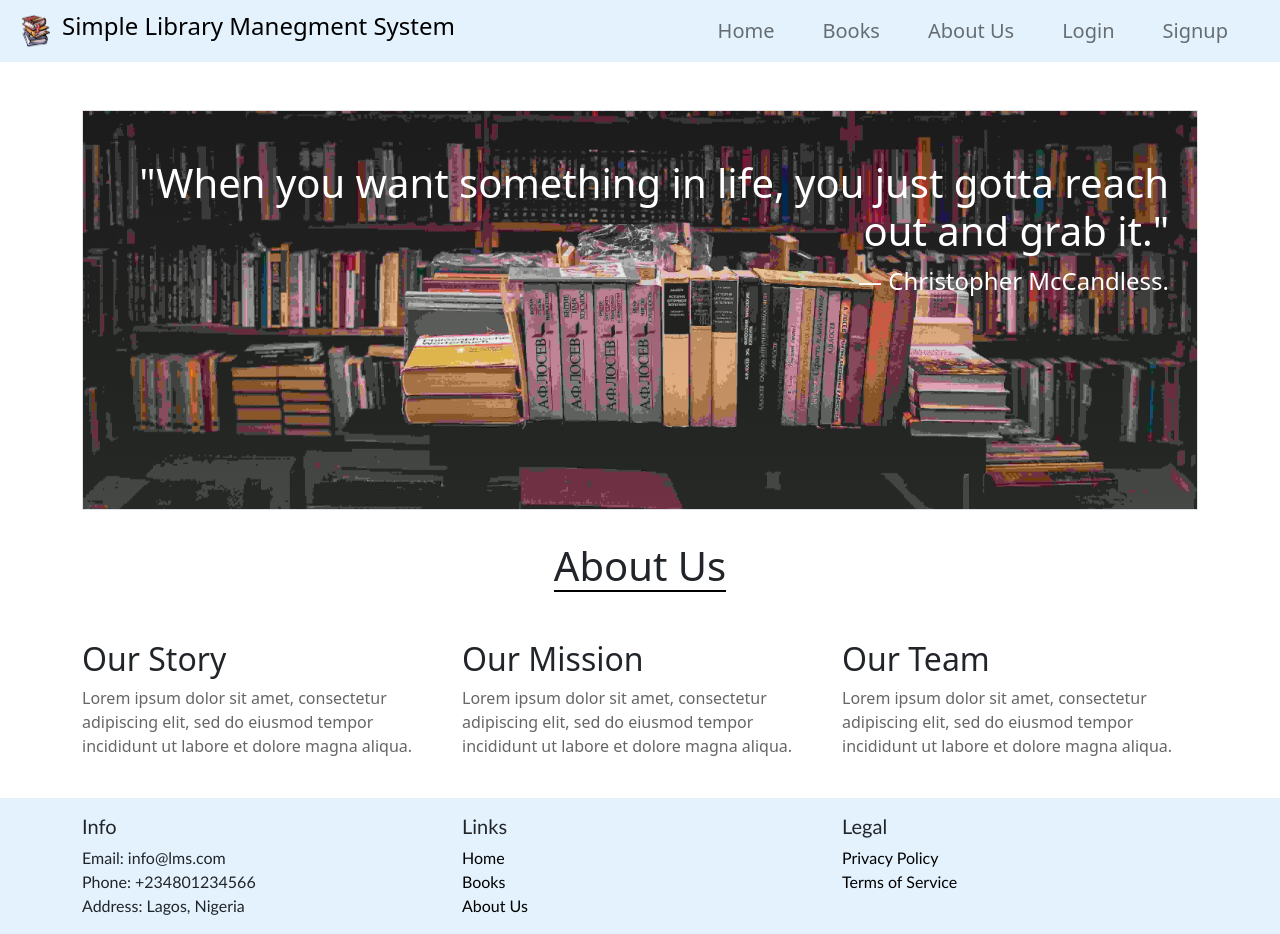
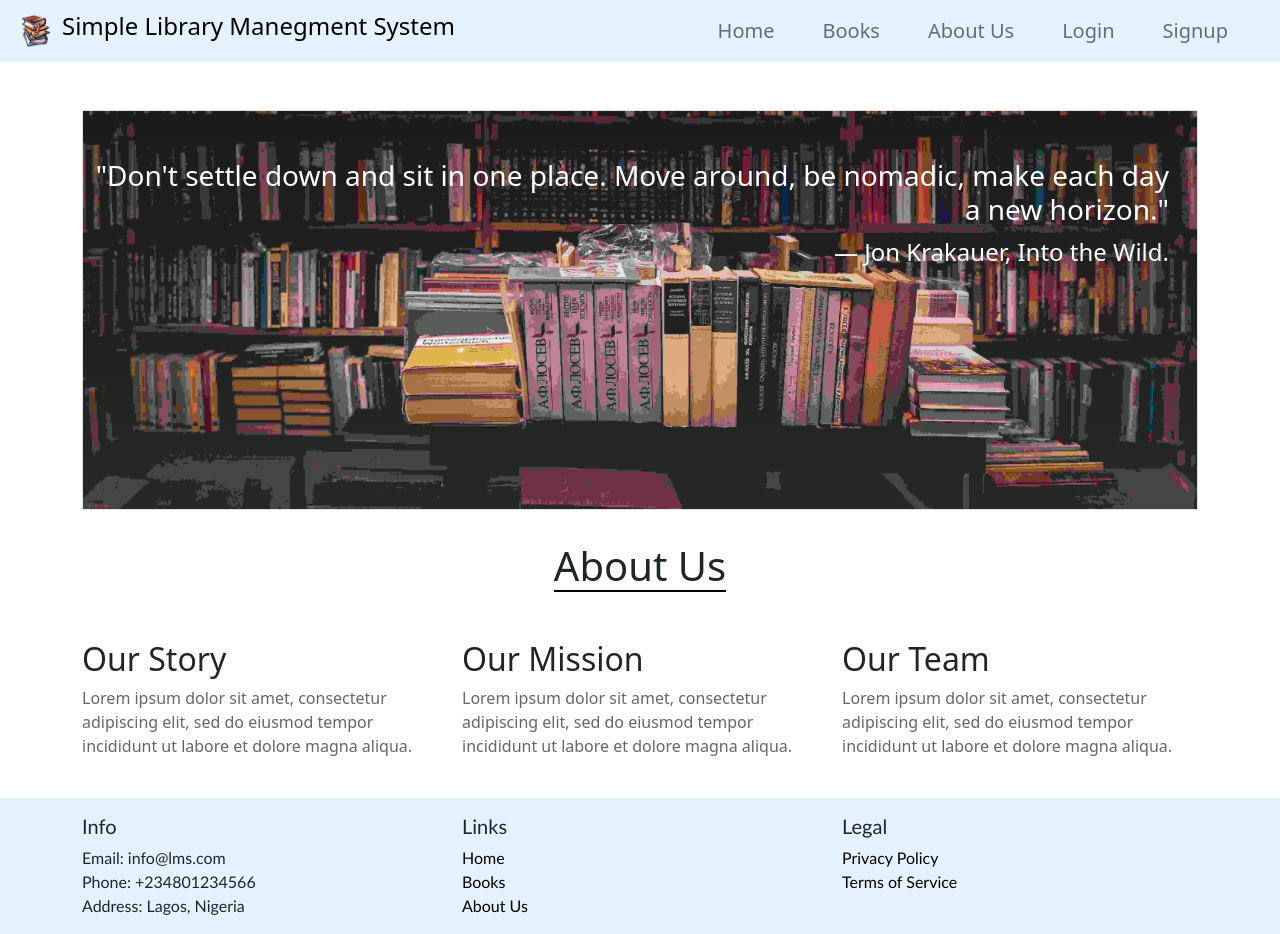
Before and after one commit to ohimaigold/LMS, a React (Vite) app in the folder frontend/: page /about in a window 1280 px wide. Built offline with nearby package versions, Linux system fonts and the light colour scheme; no server answers.

Commit message:
added css

```diff
--- a/frontend/src/CLIENT/about/AboutUsBanner.jsx
+++ b/frontend/src/CLIENT/about/AboutUsBanner.jsx
@@ -7,8 +7,8 @@ const AboutUsBanner = () => {
     <div className='about-div-with-background border mt-5'>
       <Container>
         <Row className='about-quote-container mt-5 me-1'>
-          <h1>"When you want something in life, you just gotta reach out and grab it."</h1>
-          <p>― Christopher McCandless.</p>
+          <h3>"Don't settle down and sit in one place. Move around, be nomadic, make each day a new horizon."</h3>
+          <p>― Jon Krakauer, Into the Wild.</p>
         </Row>
       </Container>
     </div>
```
